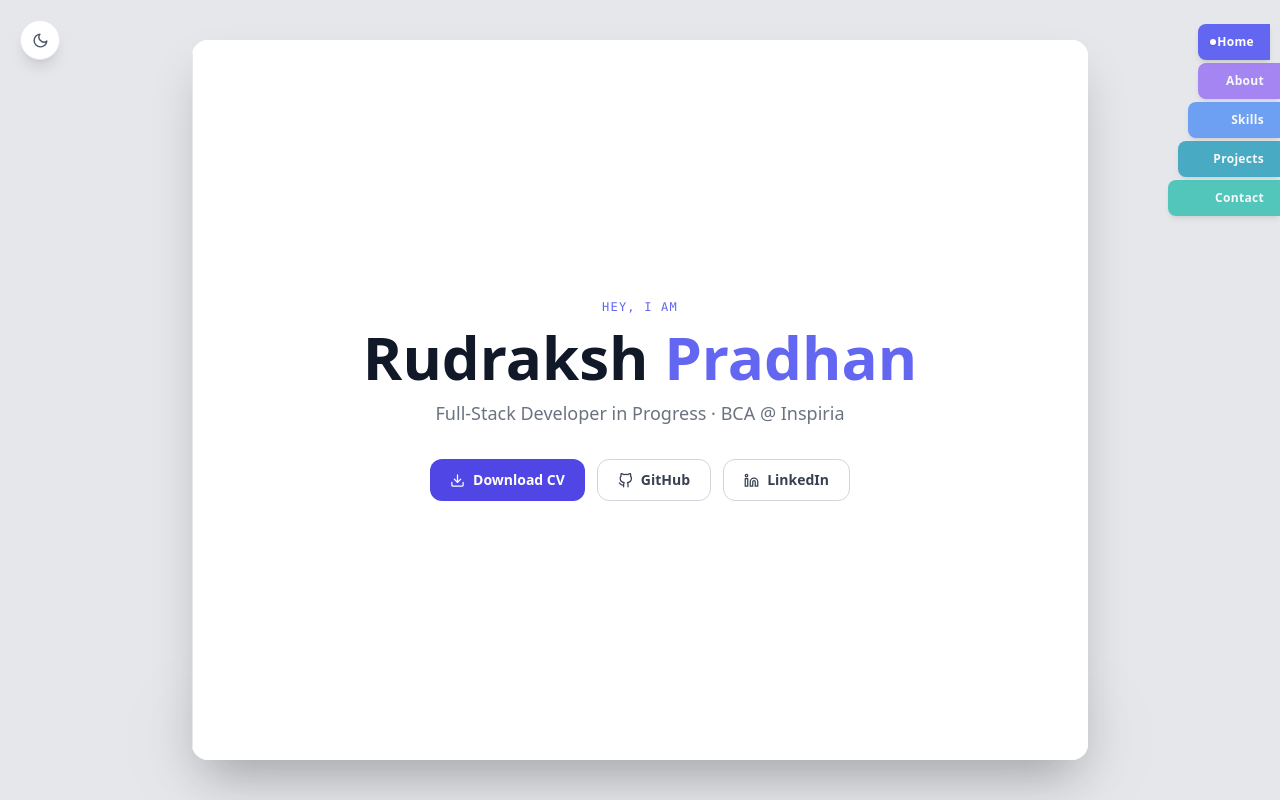
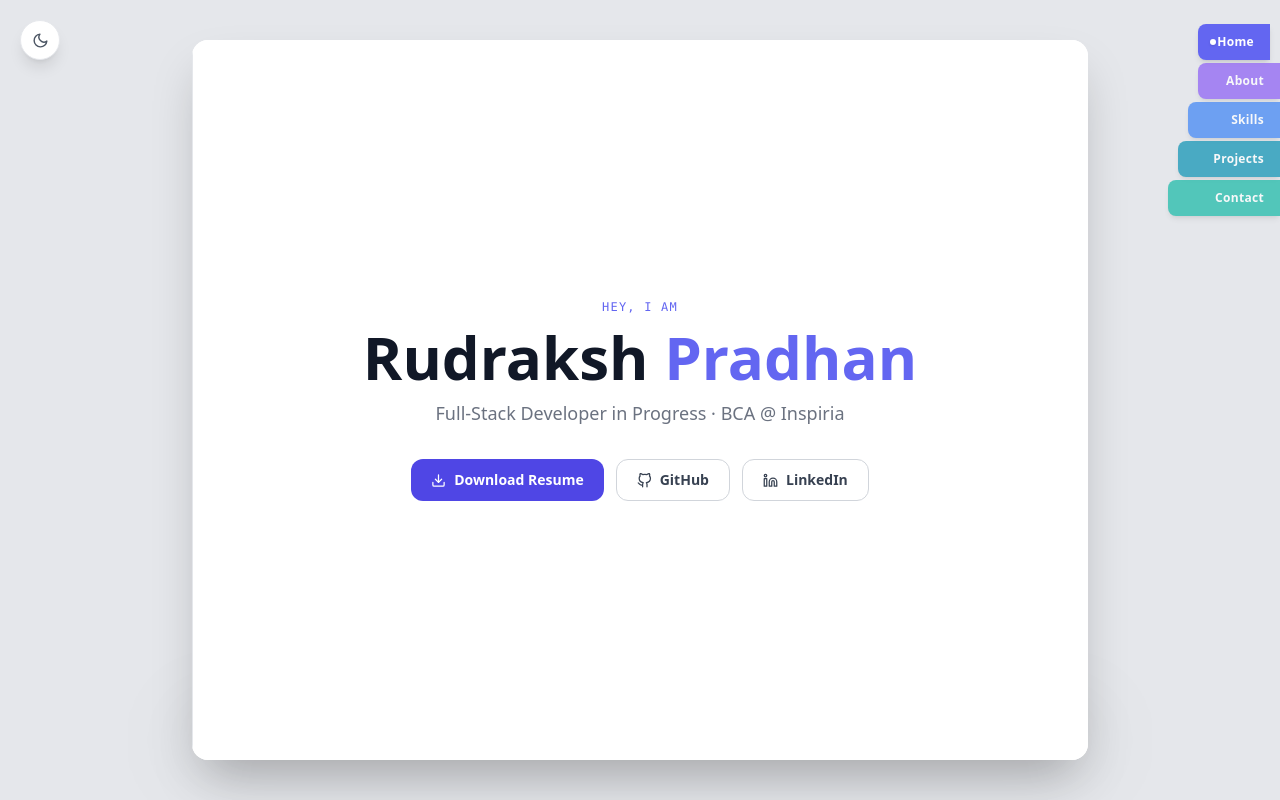
Before and after one commit to rudraacodes/my-portfolio, a React (Vite) app: page / in a window 1280 px wide. Built offline with nearby package versions, Linux system fonts and the light colour scheme.

Commit message:
Update HeroPage.jsx

```diff
--- a/src/pages/HeroPage.jsx
+++ b/src/pages/HeroPage.jsx
@@ -39,11 +39,11 @@ export default function HeroPage() {
         transition={{ delay: 0.4 }}
       >
         <a
-          href="/resume.pdf"
+          href="/RudrakshPradhan_Resume.pdf"
           download = "RudrakshPradhan_Resume.pdf"
           className="flex items-center gap-2 bg-indigo-600 hover:bg-indigo-500 text-white px-5 py-2.5 rounded-xl text-sm font-semibold transition-colors"
         >
-          <FiDownload size={15} /> Download CV
+          <FiDownload size={15} /> Download Resume
         </a>
         <a
           href="https://github.com/rudraacodes"
```
